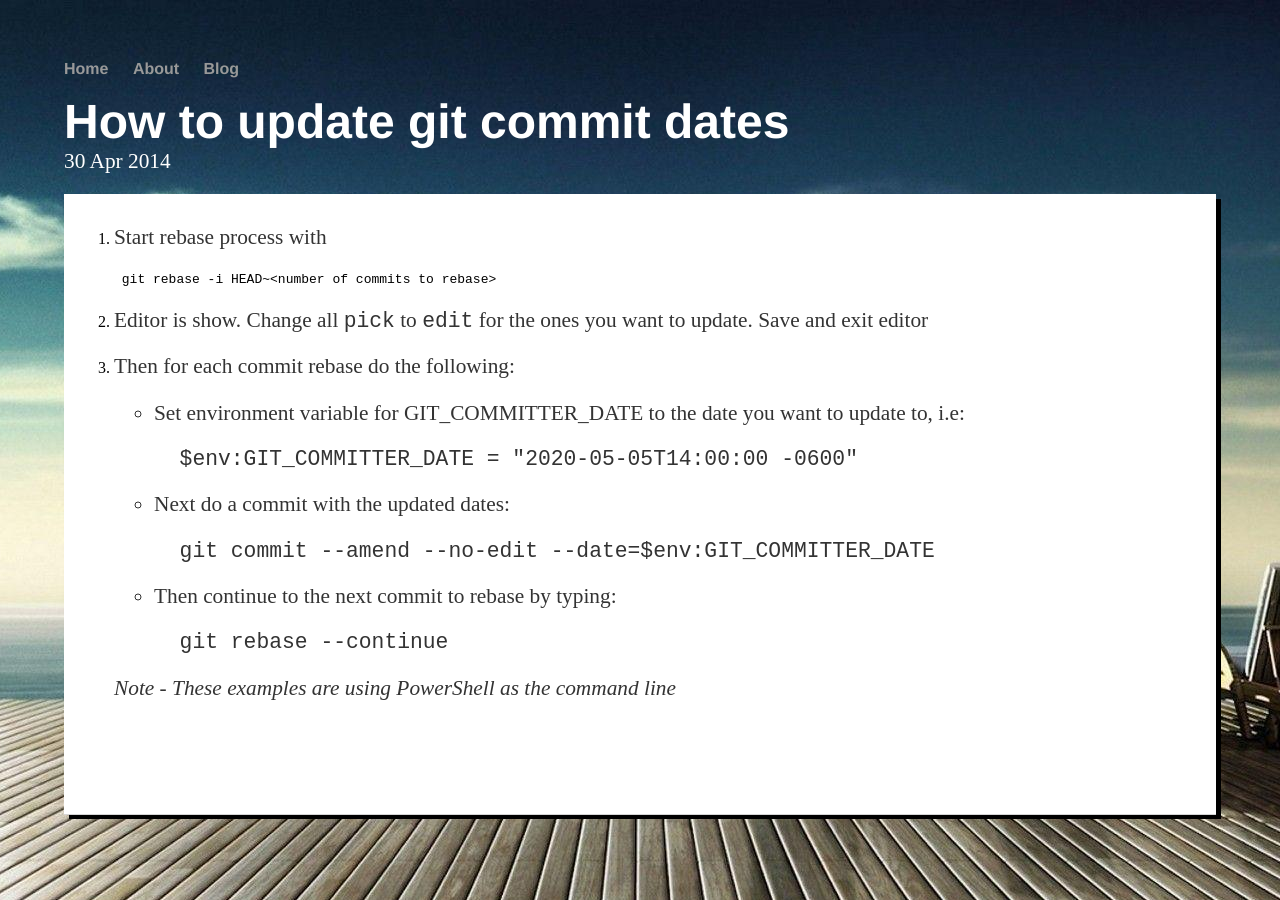
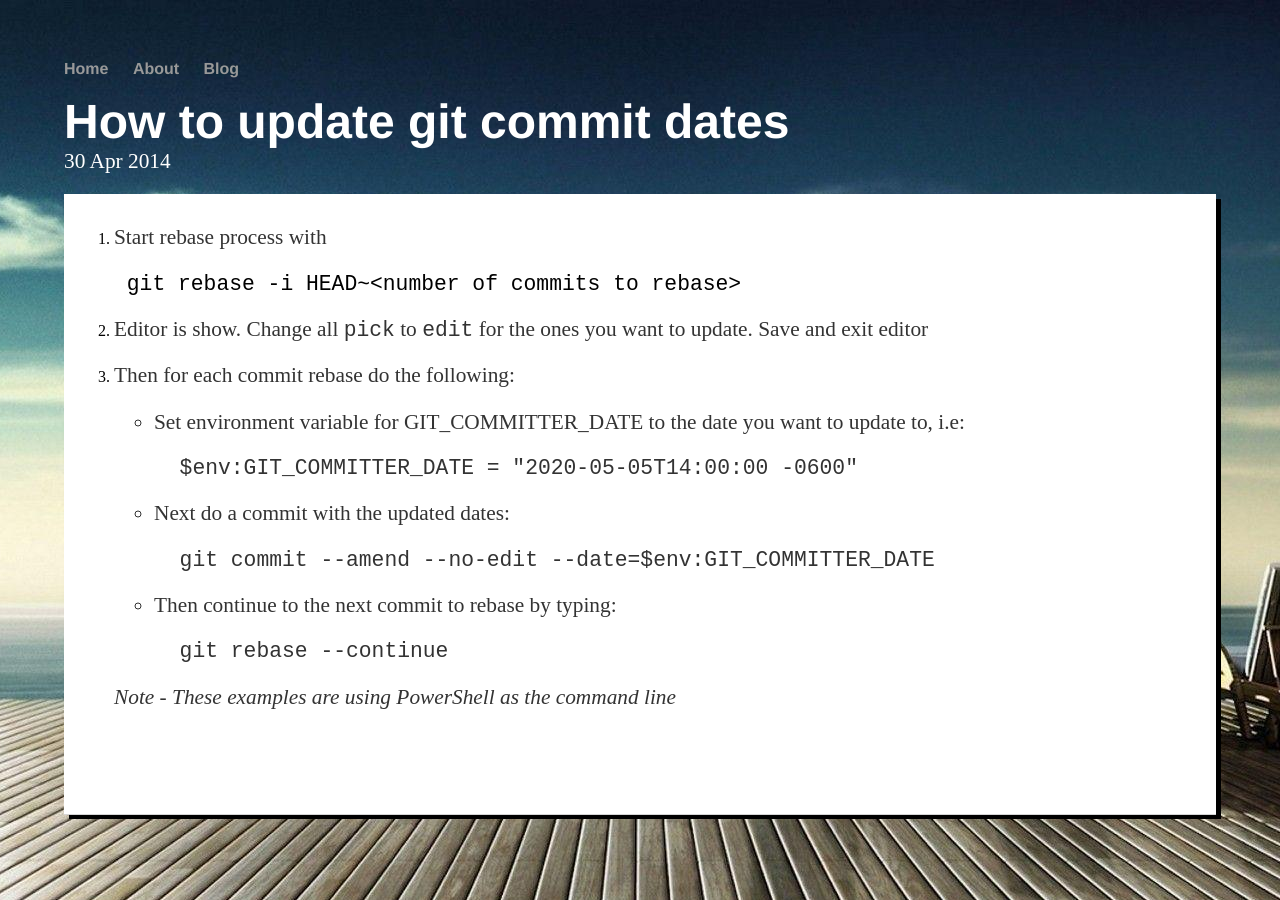
Before and after one commit to brentestewart/brentestewart.github.io, a Jekyll site: the page built from _posts/2020-06-12-how-to-update-git-commit-dates.md, in a window 1280 px wide. Built offline with Jekyll 4.4.1, drawn with Linux system fonts in a browser that asks for light colours.

Commit message:
More sytle changes

```diff
--- a/css/main.css
+++ b/css/main.css
@@ -59,3 +59,7 @@
     color: white;
     margin: 0px 0px 20px 0px;
 }
+
+code {
+    font-size: 16pt;
+}
```
